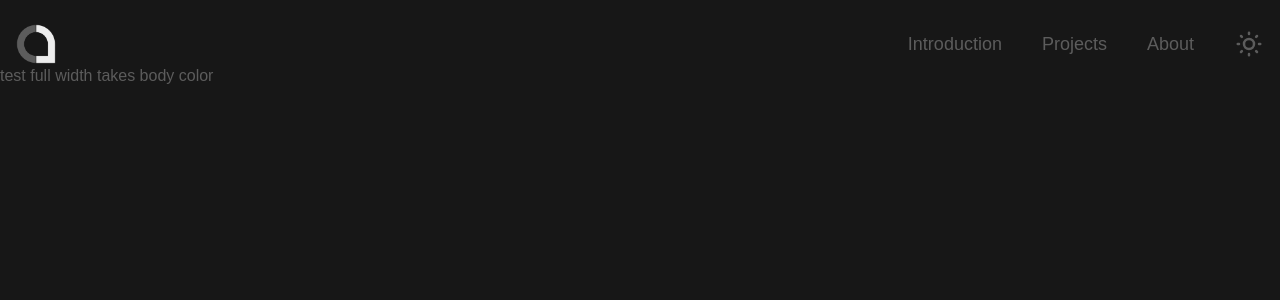
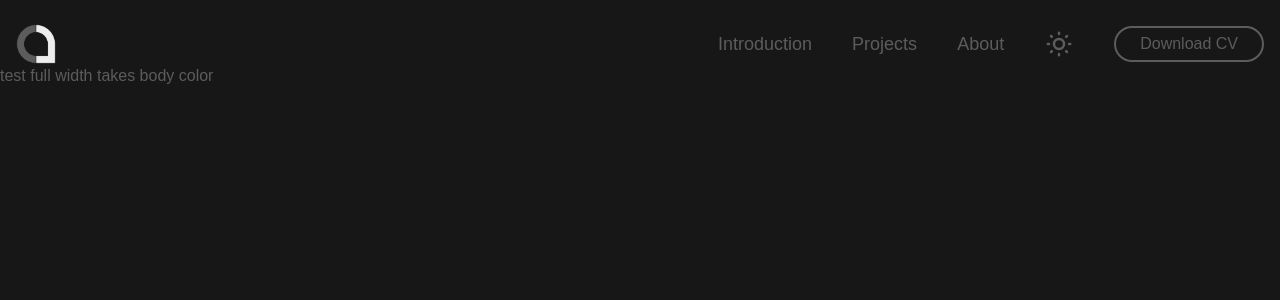
Before and after one commit to alxcrudu/next-portfolio, a Next.js app: page / in a window 1280 px wide. Shown: the top 300 px of the page. Built offline with nearby package versions, Linux system fonts and the light colour scheme.

Commit message:
merge from other acc

```diff
--- a/components/Nav.js
+++ b/components/Nav.js
@@ -4,9 +4,22 @@ import logoDark from "/assets/logo-dark.png";
 import logoLight from "/assets/logo-light.png";
 import {TbMoon, TbSun} from "react-icons/tb"
 import { ThemeContext } from "../context/ThemeProvider";
+import Link from "next/link";
 
 export default function Nav() {
-    const {theme, changeTheme} = useContext(ThemeContext)
+    const {theme, changeTheme} = useContext(ThemeContext);
+
+    const saveFile = () => {
+      fetch('CV.pdf').then(res => {
+          res.blob().then(blob => {
+              const fileURL = window.URL.createObjectURL(blob);
+              let alink = document.createElement('a');
+              alink.href = fileURL;
+              alink.download = 'CV.pdf';
+              alink.click();
+          })
+      })
+  }
 
   return (
     <div className="container">
@@ -29,9 +42,9 @@ export default function Nav() {
         </div>
         <div className="right | flex items-center gap-10">
             <ul className="nav__links | flex gap-10 font-normal text-lg">
-                <li>Introduction</li>
-                <li>Projects</li>
-                <li>About</li>
+                <li><Link href="#">Introduction</Link></li>
+                <li><Link href="#">Projects</Link></li>
+                <li><Link href="#">About</Link></li>
             </ul>
             <div className="theme-div | cursor-pointer grid place-items-center">
                 {theme === "dark"
@@ -39,7 +52,12 @@ export default function Nav() {
                 : <TbMoon size={25} onClick={changeTheme}/>
                 }
             </div>
-
+            <button
+              onClick={saveFile}
+              className="button | rounded-full px-6 py-1"
+            >
+              Download CV
+            </button>
         </div>
       </div>
     </div>
--- a/pages/index.js
+++ b/pages/index.js
@@ -2,7 +2,6 @@ import { useContext } from "react";
 import Head from "next/head";
 import Nav from "../components/Nav";
 import { ThemeContext } from "../context/ThemeProvider";
-// import styles from "../styles/Home.module.css";
 
 export default function Home() {
   const {theme, setTheme, changeTheme} = useContext(ThemeContext)
--- a/styles/globals.css
+++ b/styles/globals.css
@@ -127,3 +127,8 @@ body {
   background: var(--bg);
   transition: all ease-in-out .3s;
 }
+
+.button {
+  background: none;
+  border: solid 2px var(--text);
+}
```
Also changed, not shown: 1 other file (tests, documents, lock files or other folders).
